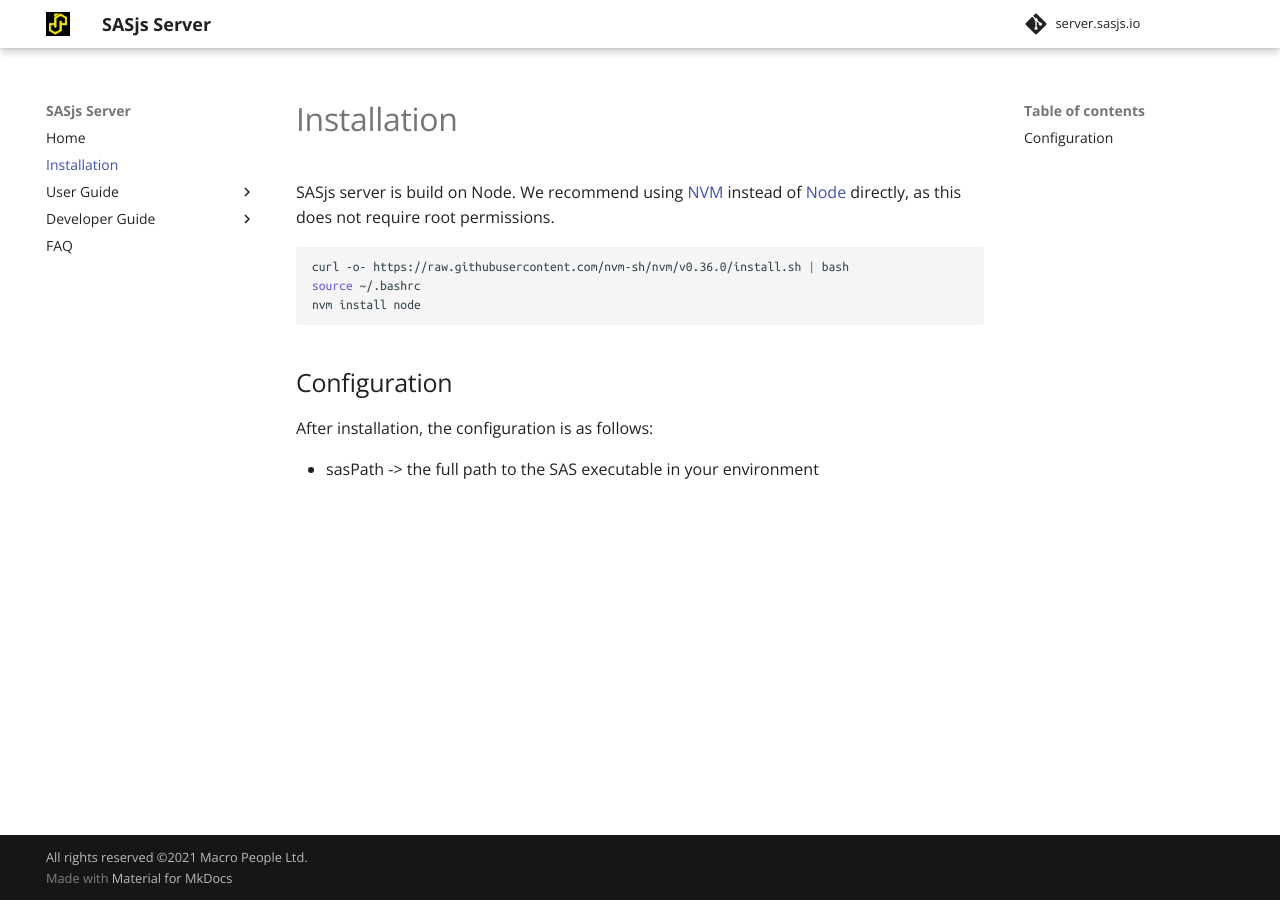
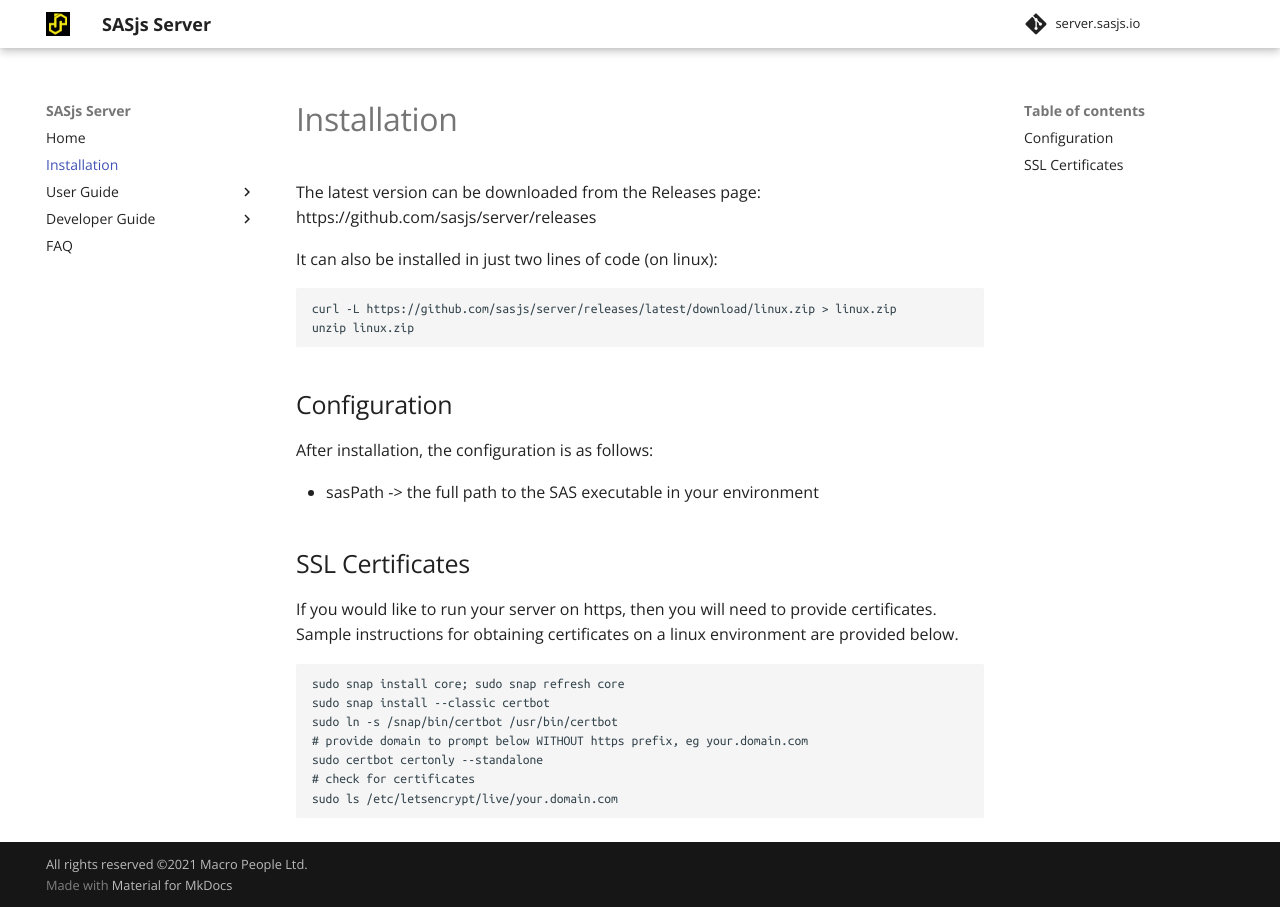
Before and after one commit to sasjs/server.sasjs.io, an MkDocs documentation site: the page built from docs/installation.md, in a window 1280 px wide. Built offline with MkDocs 1.6.1 and Material for MkDocs 9.7.7, drawn with Linux system fonts in a browser that asks for light colours.

Commit message:
Update installation.md

````diff
--- a/docs/installation.md
+++ b/docs/installation.md
@@ -1,11 +1,12 @@
 # Installation
 
-SASjs server is build on Node. We recommend using [NVM](https://github.com/nvm-sh/nvm) instead of [Node](https://nodejs.org/en/) directly, as this does not require root permissions.
+The latest version can be downloaded from the Releases page:  https://github.com/sasjs/server/releases
 
-```Bash
-curl -o- https://raw.githubusercontent.com/nvm-sh/nvm/v0.36.0/install.sh | bash
-source ~/.bashrc
-nvm install node
+It can also be installed in just two lines of code (on linux):
+
+```bash
+curl -L https://github.com/sasjs/server/releases/latest/download/linux.zip > linux.zip
+unzip linux.zip
 ```
 
 
@@ -14,3 +15,19 @@
 After installation, the configuration is as follows:
 
 * sasPath -> the full path to the SAS executable in your environment
+
+
+
+## SSL Certificates
+
+If you would like to run your server on https, then you will need to provide certificates.  Sample instructions for obtaining certificates on a linux environment are provided below.
+
+```
+sudo snap install core; sudo snap refresh core
+sudo snap install --classic certbot
+sudo ln -s /snap/bin/certbot /usr/bin/certbot
+# provide domain to prompt below WITHOUT https prefix, eg your.domain.com
+sudo certbot certonly --standalone
+# check for certificates
+sudo ls /etc/letsencrypt/live/your.domain.com
+```
````
